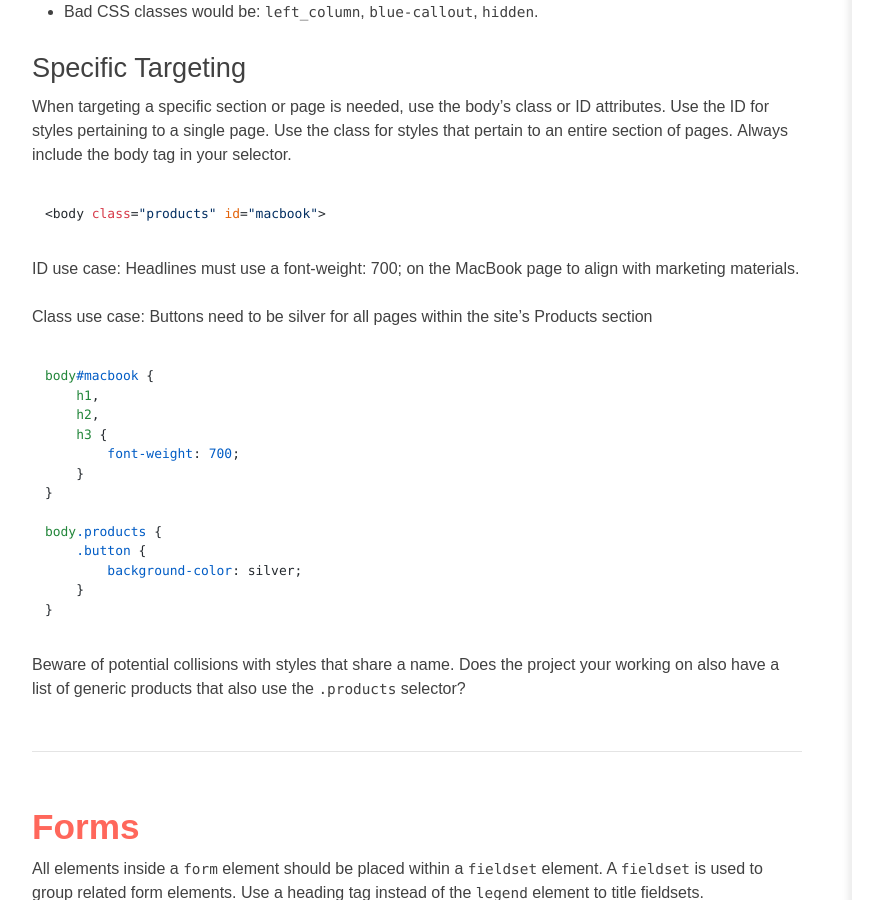
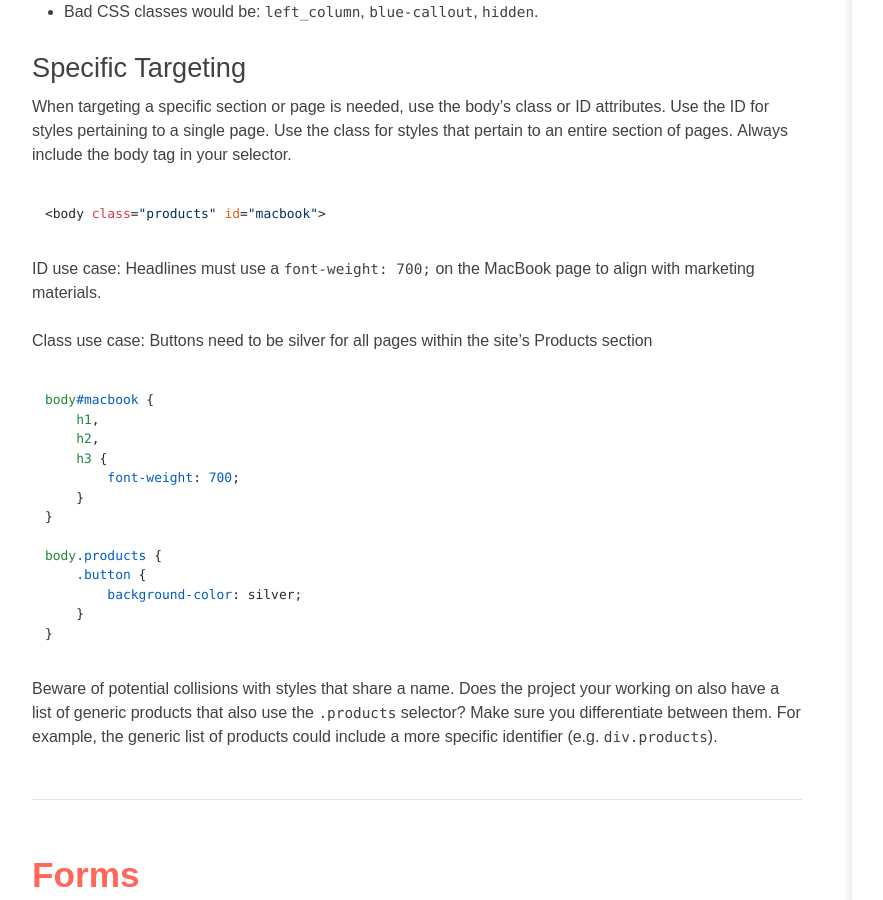
Before and after one commit to imarc/handbook, a Jekyll site: the page built from frontend.markdown, in a window 1280 px wide and 900 px high, scrolled down 13171 px. Shown: the whole window, without its empty margins (88-971 px from the left). Built offline with Jekyll 4.4.1, drawn with Linux system fonts in a browser that asks for light colours; nearby versions of some CDN libraries.

Commit message:
added Specific Targeting collision content

```diff
--- a/frontend.markdown
+++ b/frontend.markdown
@@ -429,7 +429,7 @@ pertain to an entire section of pages. **Always** include the body tag in your s
 
     <body class="products" id="macbook">
 
-**ID use case**: Headlines must use a font-weight: 700; on the MacBook page to
+**ID use case**: Headlines must use a `font-weight: 700;` on the MacBook page to
 align with marketing materials.
 
 **Class use case**: Buttons need to be silver for all pages within the site’s Products section
@@ -449,7 +449,8 @@ align with marketing materials.
     }
 
 Beware of potential collisions with styles that share a name. Does the project your working on also have
-a list of generic products that also use the `.products` selector?
+a list of generic products that also use the `.products` selector? Make sure you differentiate between
+them. For example, the generic list of products could include a more specific identifier (e.g. `div.products`).
 
 ## Forms
 
```
